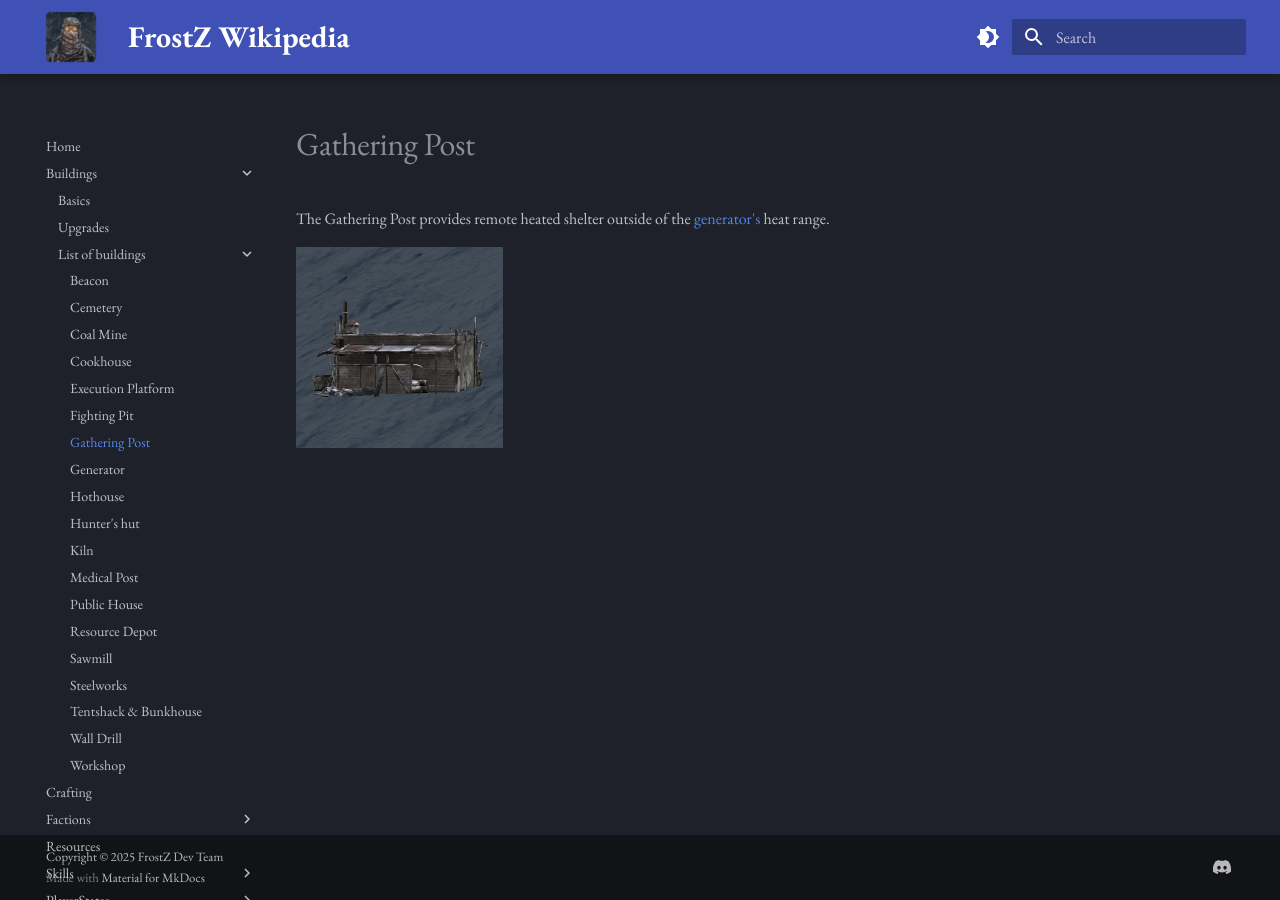
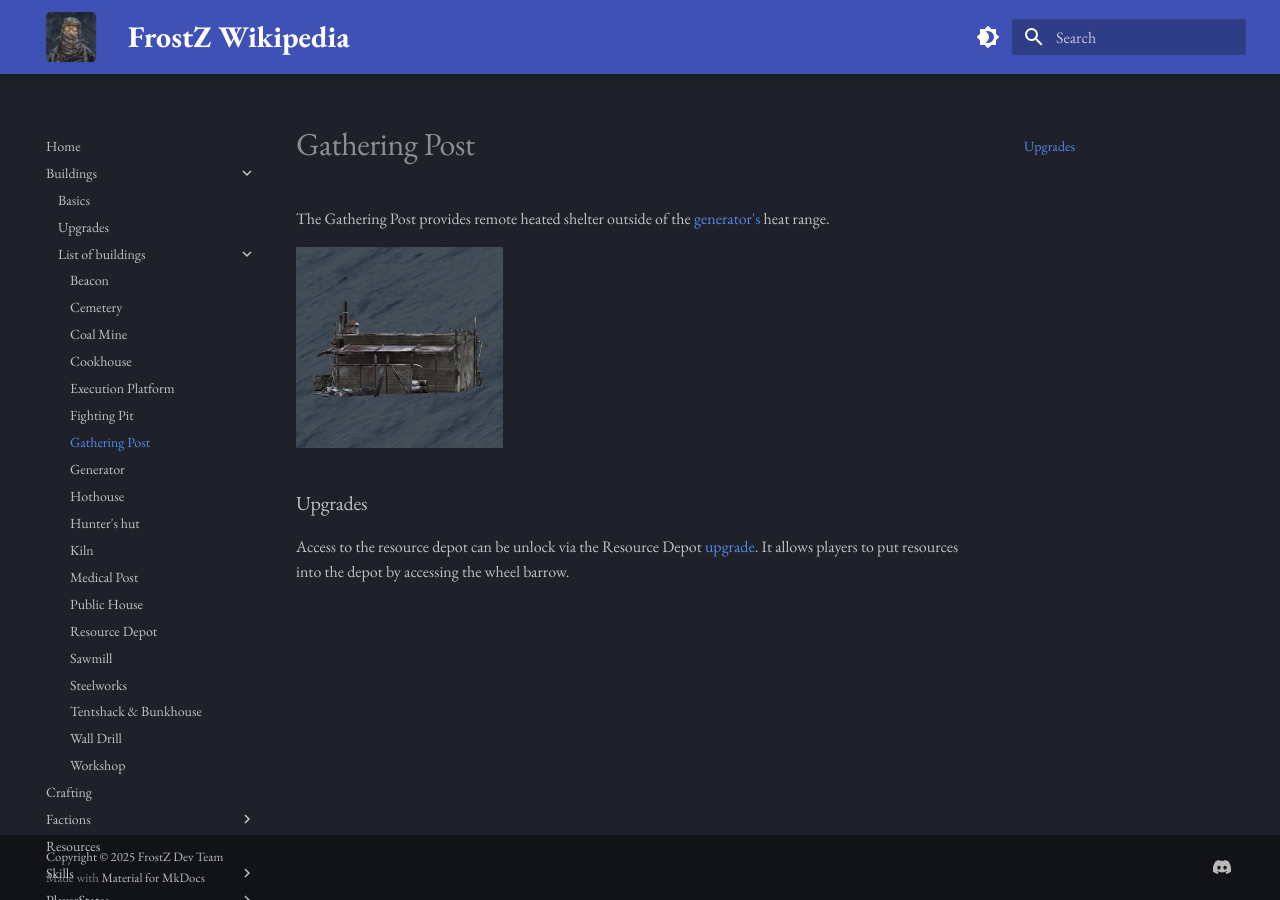
Before and after one commit to FrostZDev/Wiki, an MkDocs documentation site: the page built from docs/Buildings/Gathering Post.md, in a window 1280 px wide. Built offline with MkDocs 1.6.1 and Material for MkDocs 9.7.7, drawn with Linux system fonts in a browser that asks for light colours; some web fonts are replaced.

Commit message:
add description for new upgrade at tentshack and gathering post

```diff
--- a/docs/Buildings/Gathering Post.md
+++ b/docs/Buildings/Gathering Post.md
@@ -1,3 +1,7 @@
 The Gathering Post provides remote heated shelter outside of the [generator's](generator.md) heat range.
 
 ![](../assets/images/gatheringpost.png)
+
+### Upgrades
+
+Access to the resource depot can be unlock via the Resource Depot [upgrade](Upgrades.md). It allows players to put resources into the depot by accessing the wheel barrow.
```
Also changed, not shown: docs/Buildings/Tentshack & Bunkhouse.md (+7 -0 lines).
